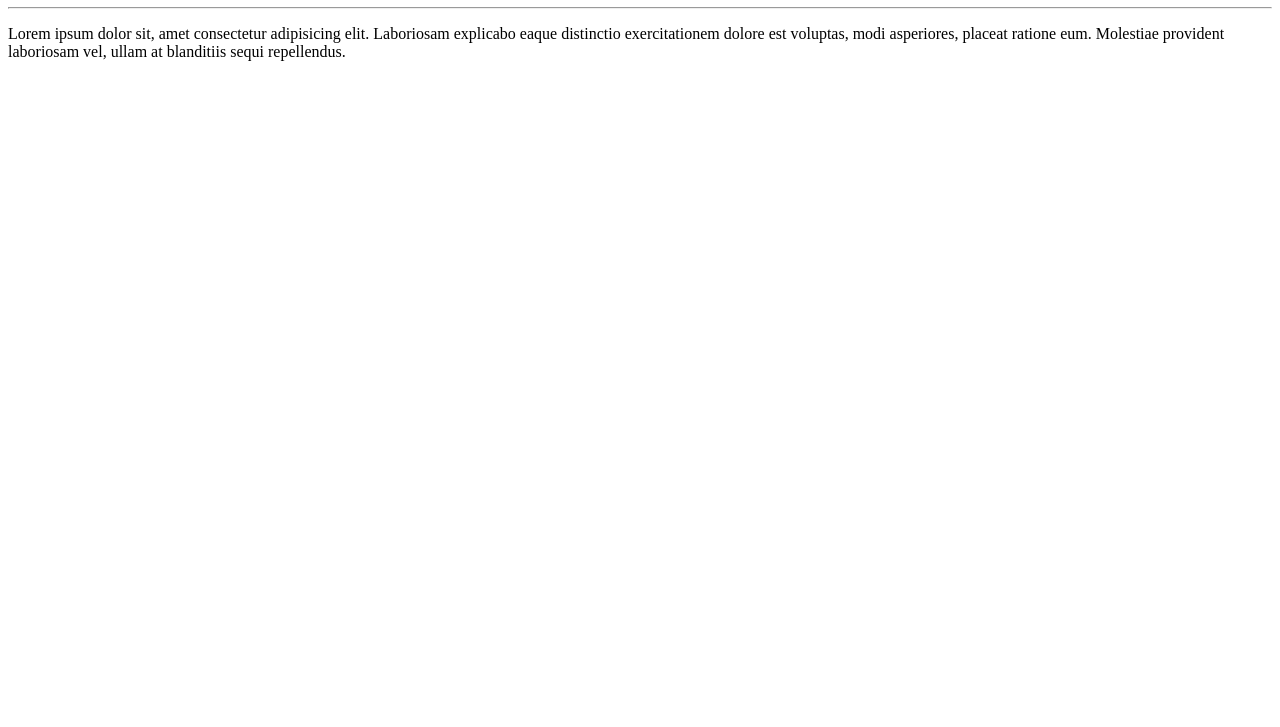
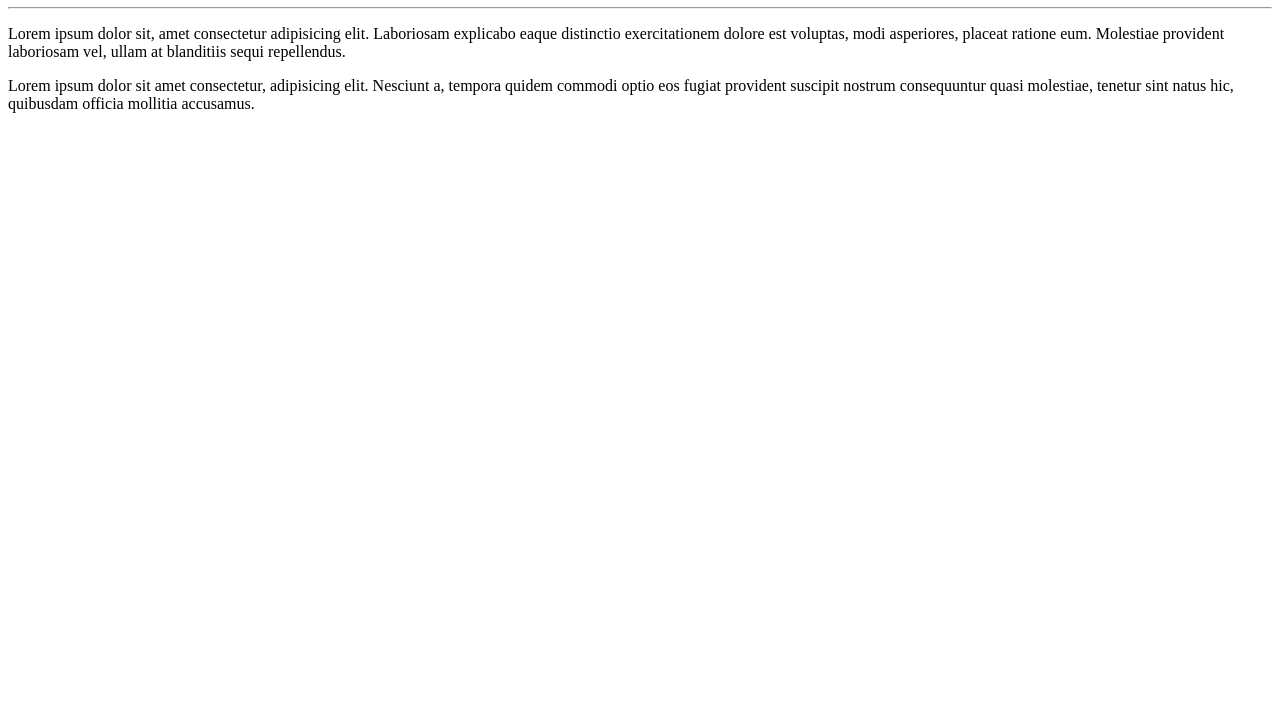
Before and after one commit to ElaineLeandro/Ola-Mundo, a plain HTML site: page site-exemplo/index.html in a window 1280 px wide. Shown: the part 73-800 px from the top of the page. Drawn offline with Linux system fonts and the light colour scheme.

Commit message:
Adicionei um parágrafo

```diff
--- a/site-exemplo/index.html
+++ b/site-exemplo/index.html
@@ -11,6 +11,7 @@
     <hr>
     <p>Lorem ipsum dolor sit, amet consectetur adipisicing elit. Laboriosam explicabo eaque distinctio exercitationem dolore est voluptas, modi asperiores, placeat ratione eum. Molestiae provident laboriosam vel, ullam at blanditiis sequi repellendus.
     </p>
+    <p>Lorem ipsum dolor sit amet consectetur, adipisicing elit. Nesciunt a, tempora quidem commodi optio eos fugiat provident suscipit nostrum consequuntur quasi molestiae, tenetur sint natus hic, quibusdam officia mollitia accusamus.</p>
 
 </body>
 </html>
```
